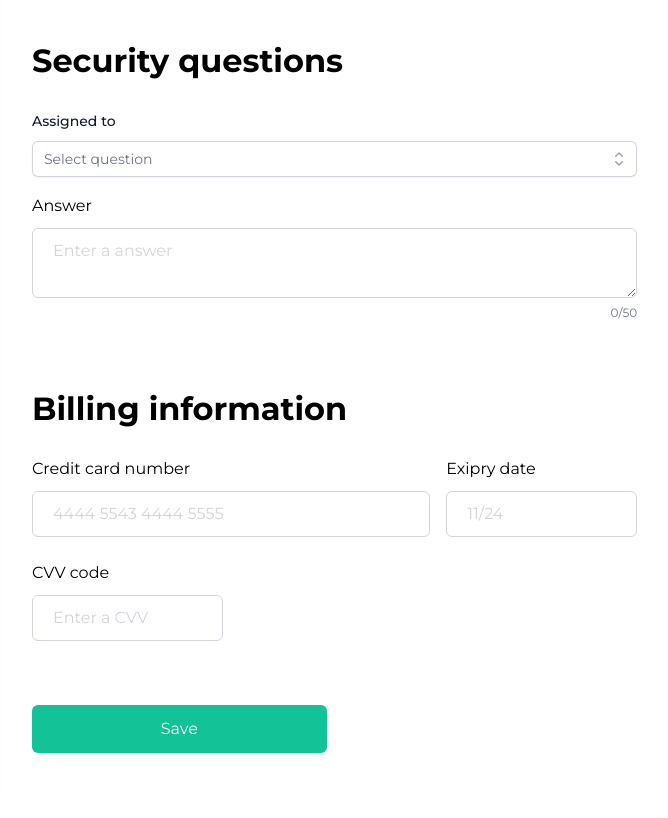
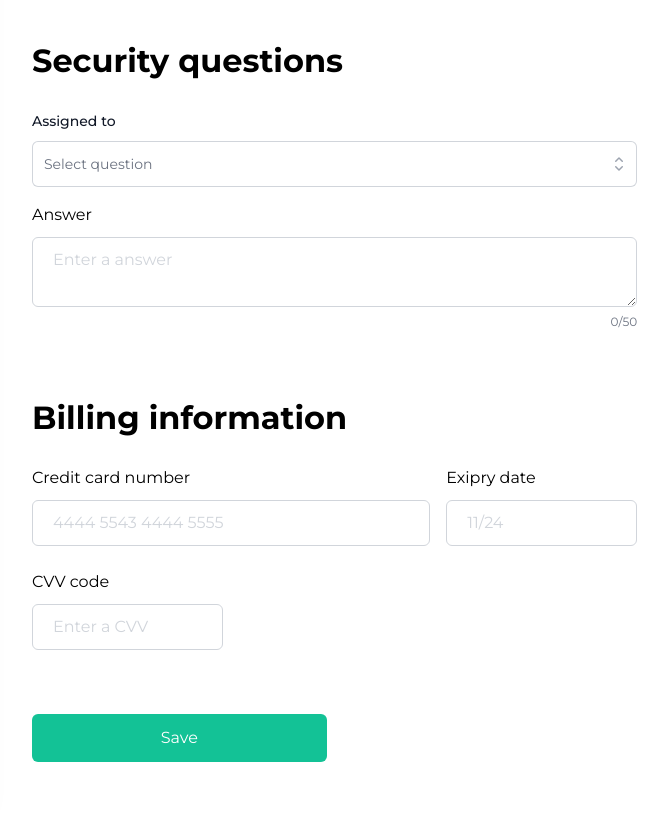
Before and after one commit to kebzat/Kebza-app, a website: page src/index.html in a window 1280 px wide. Shown: the part 781-1599 px from the top of the page, without its empty margins (332-1000 px from the left). Drawn offline with nearby package versions, Linux system fonts and the light colour scheme; files that its build step writes are made by us from their sources; files whose address does not match are found by name.

Commit message:
Adjusting while testing

```diff
--- a/src/parts/dropdown-list.html
+++ b/src/parts/dropdown-list.html
@@ -1,7 +1,7 @@
 <div>
     <label id="listbox-label" class="block text-sm/6 font-medium text-gray-900">Assigned to</label>
     <div class="relative mt-2">
-        <button type="button" class="relative w-full cursor-default rounded-md bg-white py-1.5 pl-3 pr-10 text-left text-gray-900 shadow-sm ring-1 ring-inset ring-gray-300 focus:outline-none focus:ring-2 focus:ring-indigo-600 sm:text-sm/6" aria-haspopup="listbox" aria-expanded="true" aria-labelledby="listbox-label">
+        <button type="button" class="relative w-full cursor-default rounded-md bg-white py-[11px] pl-3 pr-10 text-left text-gray-900 ring-1 ring-inset ring-gray-300 focus:outline-none focus:ring-2 focus:ring-indigo-600 sm:text-sm/6" aria-haspopup="listbox" aria-expanded="true" aria-labelledby="listbox-label">
             <span class="block truncate text-gray-500 overflow-auto whitespace-normal">Select question</span>
             <span class="pointer-events-none absolute inset-y-0 right-0 flex items-center pr-2">
                 <svg class="h-5 w-5 text-gray-400" viewBox="0 0 20 20" fill="currentColor" aria-hidden="true" data-slot="icon">
```
Also changed, not shown: dist/index.html, dist/parts/dropdown-list.html, dist/styles.css.
